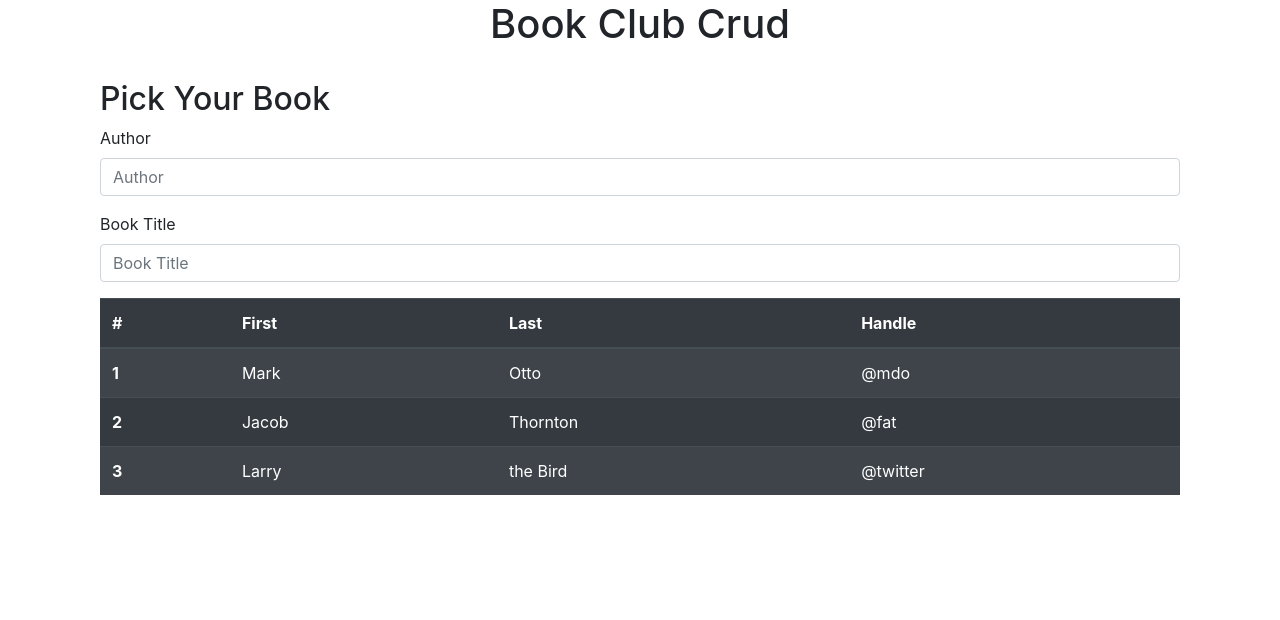
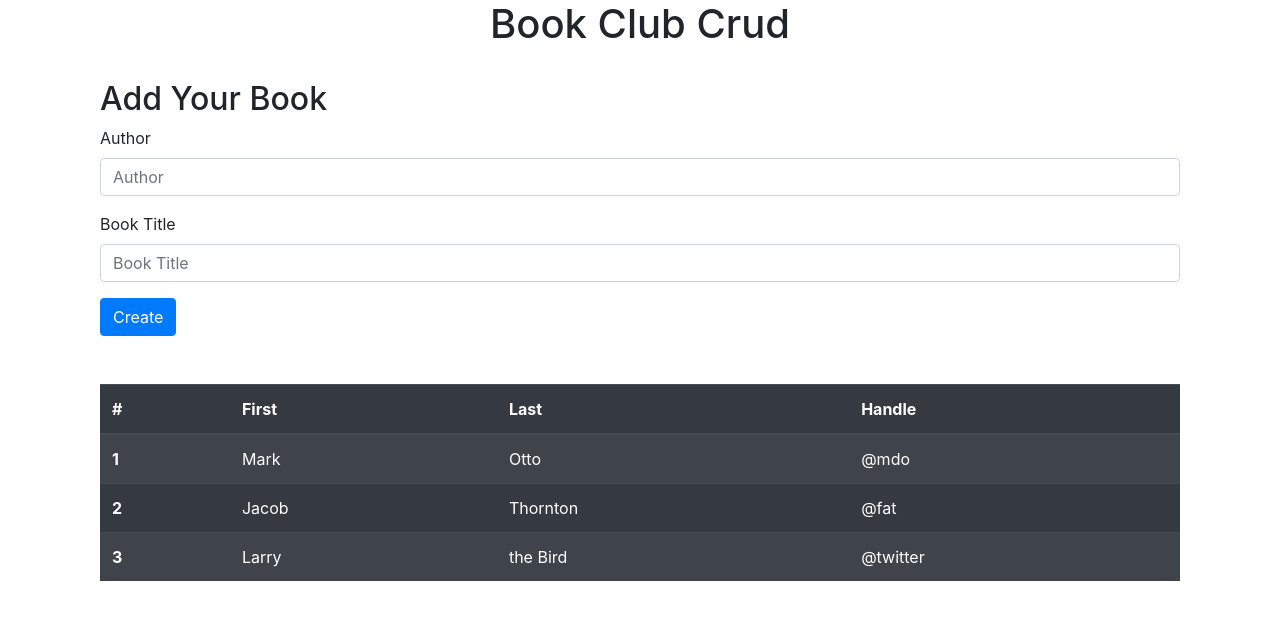
Before and after one commit to Jcodes17/book-club-app, a website: page index.html in a window 1280 px wide. Drawn offline with nearby package versions, Linux system fonts and the light colour scheme.

Commit message:
added button

```diff
--- a/index.html
+++ b/index.html
@@ -13,7 +13,7 @@
     <div class="container">
         <div class="row">
             <div class="col">
-                <h2>Pick Your Book</h2>
+                <h2>Add Your Book</h2>
             </div>
         </div>
         <form>
@@ -25,7 +25,10 @@
               <label for="formGroupExampleInput2">Book Title</label>
               <input type="text" class="form-control" id="Book-Title" placeholder="Book Title">
             </div>
+            <button class="btn btn-primary">Create</button>
           </form>
+          <br>
+          <br>
 
     <table class="table table-striped table-dark">
         <thead>
```
